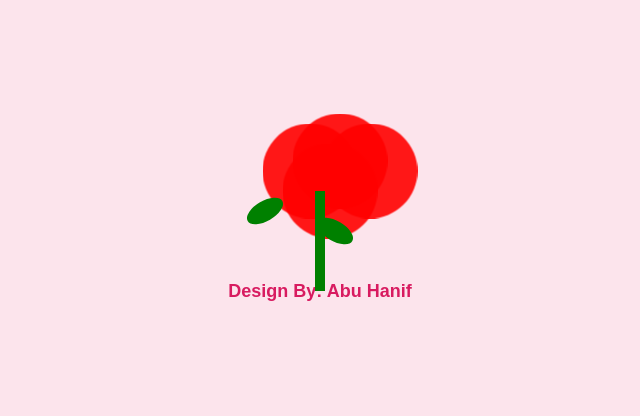
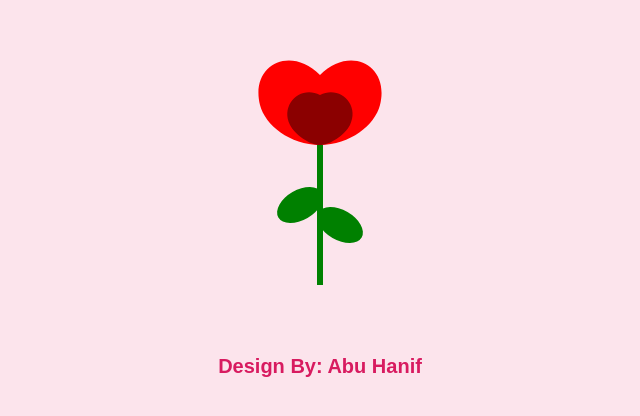
Before and after one commit to hsahnaf/rose, a plain HTML site: page index.html in a window 1280 px wide. Shown: the part 202-618 px from the top of the page, without its empty margins (320-960 px from the left). Drawn offline with Linux system fonts and the light colour scheme.

Commit message:
Update index.html

```diff
--- a/index.html
+++ b/index.html
@@ -15,108 +15,63 @@
             font-family: Arial, sans-serif;
         }
 
-        .rose {
+        .rose-container {
+            width: 200px;
+            height: 300px;
             position: relative;
-            width: 100px;
-            height: 150px;
         }
 
-        .petal {
-            position: absolute;
-            width: 100px;
-            height: 100px;
-            background: red;
-            border-radius: 50%;
-            opacity: 0.9;
+        /* গোলাপ ফুলের ডিজাইন (SVG ব্যবহার) */
+        .rose {
+            width: 100%;
+            height: 100%;
         }
 
-        .petal:nth-child(1) {
-            top: 0;
-            left: 20px;
+        /* Bloom animation */
+        .petals {
+            transform-origin: center;
+            animation: bloom 2s ease-in-out forwards;
         }
 
-        .petal:nth-child(2) {
-            top: 10px;
-            left: -10px;
-            transform: rotate(-20deg);
-        }
-
-        .petal:nth-child(3) {
-            top: 10px;
-            left: 50px;
-            transform: rotate(20deg);
-        }
-
-        .petal:nth-child(4) {
-            top: 30px;
-            left: 10px;
-            transform: rotate(-10deg);
-        }
-
-        .stem {
-            position: absolute;
-            width: 10px;
-            height: 100px;
-            background: green;
-            left: 45px;
-            top: 80px;
-        }
-
-        .leaf {
-            position: absolute;
-            width: 40px;
-            height: 20px;
-            background: green;
-            border-radius: 50%;
-        }
-
-        .leaf.left {
-            top: 90px;
-            left: -25px;
-            transform: rotate(-30deg);
-        }
-
-        .leaf.right {
-            top: 110px;
-            left: 45px;
-            transform: rotate(30deg);
+        @keyframes bloom {
+            0% {
+                transform: scale(0.5);
+                opacity: 0;
+            }
+            100% {
+                transform: scale(1);
+                opacity: 1;
+            }
         }
 
         .signature {
             margin-top: 20px;
-            font-size: 18px;
+            font-size: 20px;
             color: #d81b60;
             font-weight: bold;
-        }
-
-        /* Animation */
-        .petal {
-            animation: bloom 2s ease-in-out infinite alternate;
-        }
-
-        @keyframes bloom {
-            0% {
-                transform: scale(0.9);
-            }
-            100% {
-                transform: scale(1);
-            }
         }
     </style>
 </head>
 <body>
 
-    <div class="rose">
-        <div class="petal"></div>
-        <div class="petal"></div>
-        <div class="petal"></div>
-        <div class="petal"></div>
-        <div class="stem"></div>
-        <div class="leaf left"></div>
-        <div class="leaf right"></div>
+    <div class="rose-container">
+        <svg class="rose" viewBox="0 0 200 300">
+            <!-- ফুলের পাপড়ি -->
+            <g class="petals">
+                <path d="M100,40 C130,10 170,30 160,70 C155,90 130,110 100,110 C70,110 45,90 40,70 C30,30 70,10 100,40" fill="red"/>
+                <path d="M100,60 C120,50 140,70 130,90 C125,100 110,110 100,110 C90,110 75,100 70,90 C60,70 80,50 100,60" fill="darkred"/>
+            </g>
+
+            <!-- কান্ড -->
+            <rect x="97" y="110" width="6" height="140" fill="green"/>
+
+            <!-- পাতা -->
+            <ellipse cx="80" cy="170" rx="25" ry="15" fill="green" transform="rotate(-30,80,170)"/>
+            <ellipse cx="120" cy="190" rx="25" ry="15" fill="green" transform="rotate(30,120,190)"/>
+        </svg>
     </div>
 
     <div class="signature">Design By: Abu Hanif</div>
 
 </body>
-</html>
+                </html>
```
